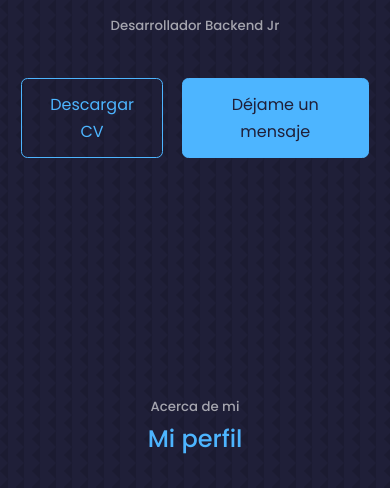
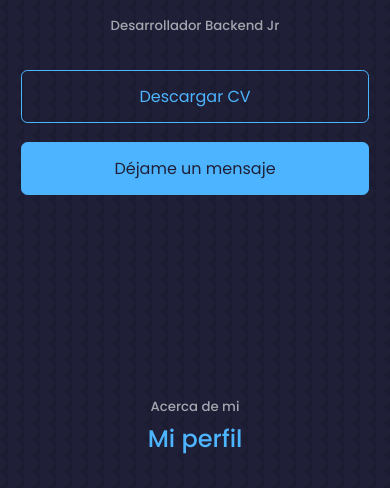
Before and after one commit to Juan-Camilo-Sanchez-Echeverri/bit00me, a plain HTML site: page docs/index.html in a window 390 px wide. Shown: the part 241-729 px from the top of the page. Drawn offline with nearby package versions, Linux system fonts and the light colour scheme.

Commit message:
Se mejora el responsive

```diff
--- a/docs/css/style.css
+++ b/docs/css/style.css
@@ -222,6 +222,12 @@ footer a {
   }
 }
 
+@media screen and (max-width: 417px) {
+  .btn {
+    width: 100%;
+  }
+}
+
 @media screen and (max-width: 320px) {
   .btn {
     width: 100%;
@@ -283,6 +289,18 @@ footer a {
   .header__socials,
   .scroll__down {
     display: none;
+  }
+}
+
+@media screen and (max-width: 417px) {
+  .header__socials,
+  .scroll__down {
+    display: none;
+  }
+  .downloads {
+    margin-top: 2rem;
+    flex-direction: column;
+    align-items: center;
   }
 }
 
```
